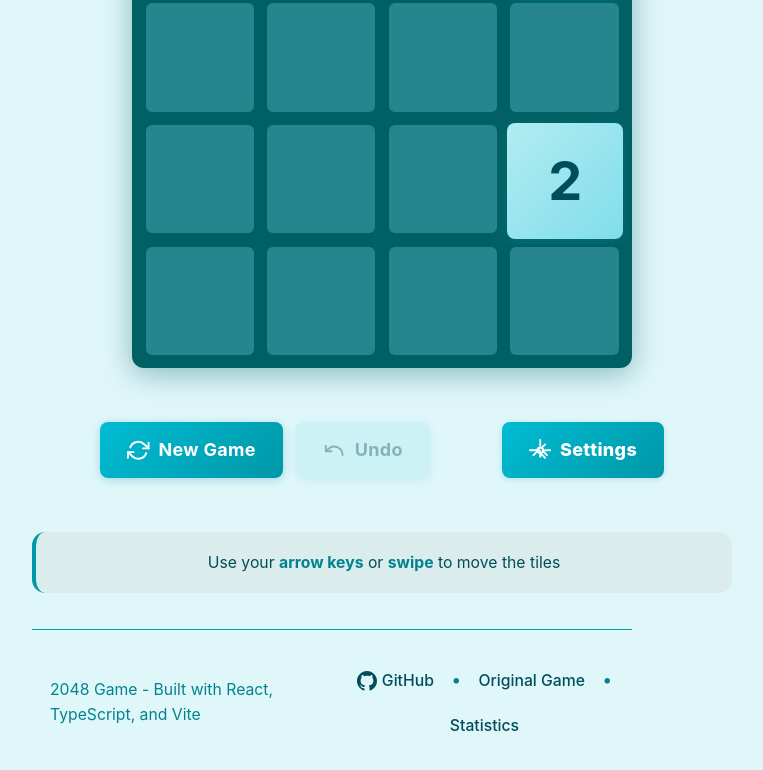
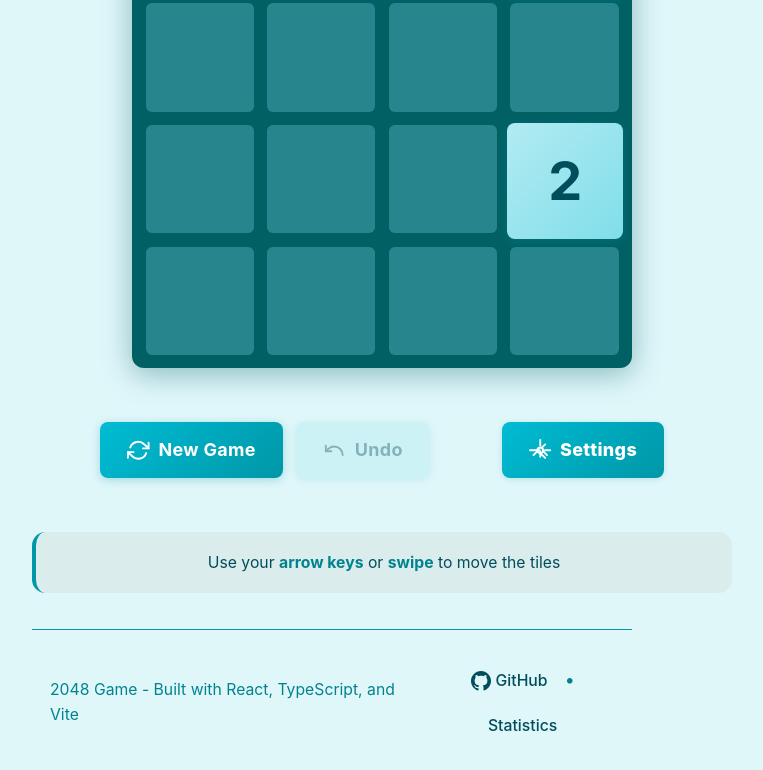
Before and after one commit to orgoj/2048, a React (Vite) app: page / in a window 1280 px wide. Shown: the part 393-1163 px from the top of the page, without its empty margins (258-1021 px from the left). Built offline with nearby package versions, Linux system fonts and the light colour scheme.

Commit message:
fix: Remove 2048.co link and fix GitHub repository link
- Removed the "Original Game" link to play2048.co from footer
- Fixed GitHub link to point to correct repository (github.com/orgoj/2048)
- Simplified footer layout with GitHub and Statistics links only

```diff
--- a/src/App.tsx
+++ b/src/App.tsx
@@ -263,7 +263,7 @@ export default function App() {
             <p>2048 Game - Built with React, TypeScript, and Vite</p>
             <div className={styles.footerLinks}>
               <a
-                href="https://github.com"
+                href="https://github.com/orgoj/2048"
                 target="_blank"
                 rel="noopener noreferrer"
                 className={styles.footerLink}
@@ -272,15 +272,6 @@ export default function App() {
                   <path d="M12 0c-6.626 0-12 5.373-12 12 0 5.302 3.438 9.8 8.207 11.387.599.111.793-.261.793-.577v-2.234c-3.338.726-4.033-1.416-4.033-1.416-.546-1.387-1.333-1.756-1.333-1.756-1.089-.745.083-.729.083-.729 1.205.084 1.839 1.237 1.839 1.237 1.07 1.834 2.807 1.304 3.492.997.107-.775.418-1.305.762-1.604-2.665-.305-5.467-1.334-5.467-5.931 0-1.311.469-2.381 1.236-3.221-.124-.303-.535-1.524.117-3.176 0 0 1.008-.322 3.301 1.23.957-.266 1.983-.399 3.003-.404 1.02.005 2.047.138 3.006.404 2.291-1.552 3.297-1.23 3.297-1.23.653 1.653.242 2.874.118 3.176.77.84 1.235 1.911 1.235 3.221 0 4.609-2.807 5.624-5.479 5.921.43.372.823 1.102.823 2.222v3.293c0 .319.192.694.801.576 4.765-1.589 8.199-6.086 8.199-11.386 0-6.627-5.373-12-12-12z" />
                 </svg>
                 GitHub
-              </a>
-              <span className={styles.footerSeparator}>•</span>
-              <a
-                href="https://play2048.co"
-                target="_blank"
-                rel="noopener noreferrer"
-                className={styles.footerLink}
-              >
-                Original Game
               </a>
               <span className={styles.footerSeparator}>•</span>
               <button
```
